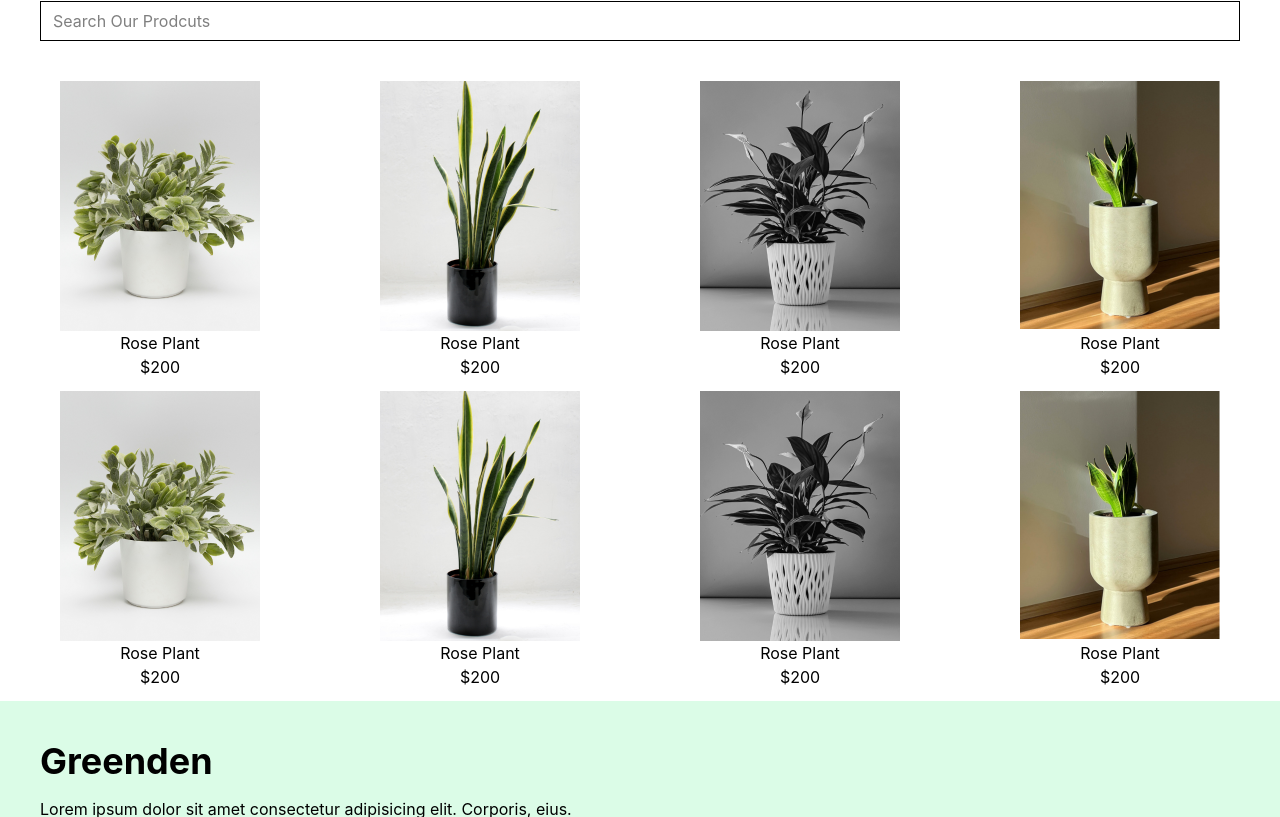
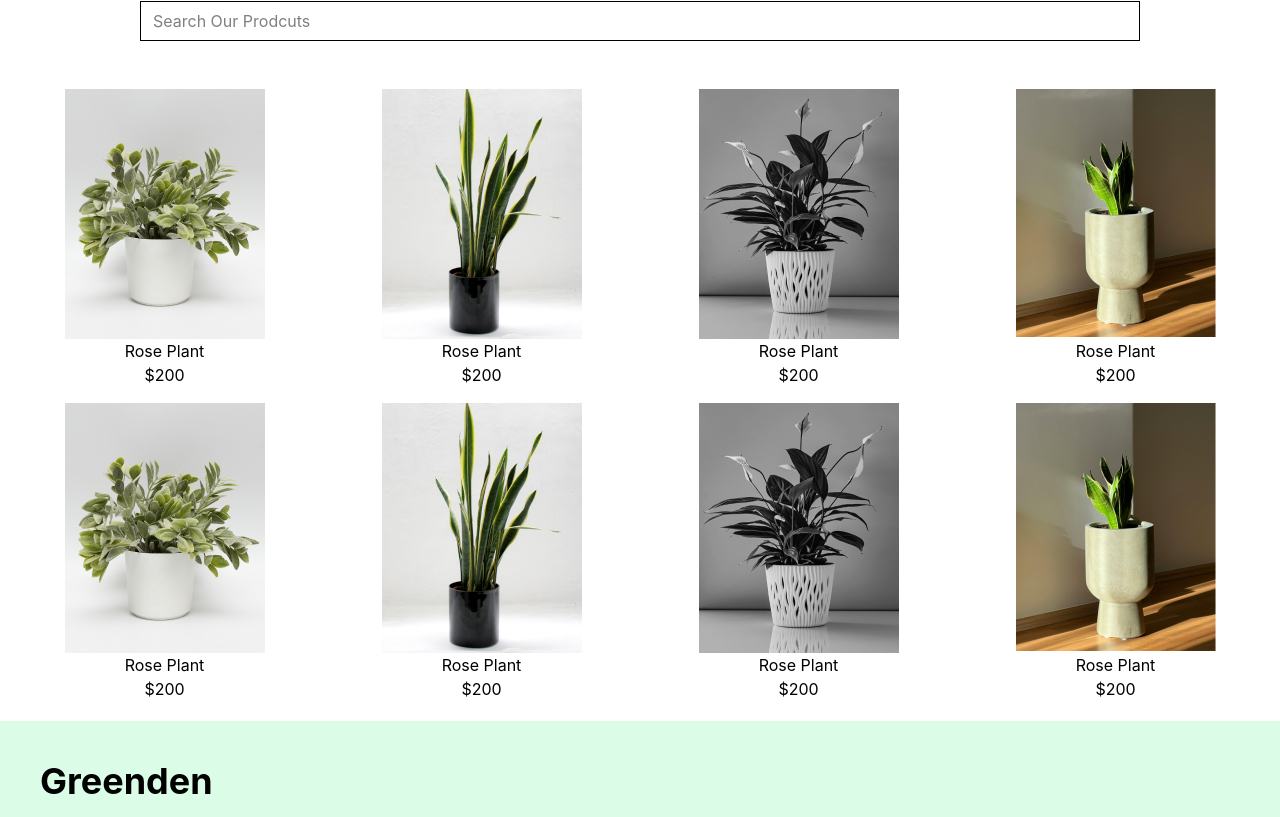
Before and after one commit to saik2004/Greenden-Tailwind-Css, a website: page product.html in a window 1280 px wide. Shown: the part 127-944 px from the top of the page. Drawn offline with Linux system fonts and the light colour scheme.

Commit message:
product updated

```diff
--- a/product.html
+++ b/product.html
@@ -39,8 +39,8 @@
 
 <section class="text-center justify-center mt-5">
       <h1 class="text-3xl font-bold">Our Products</h1>
-      <input type="email" placeholder="Search Our Prodcuts" class="border border-black mt-4 w-100 h-10 md:w-300 p-3">
-      <div class="grid grid-cols-2 mt-10 md:grid-cols-4">
+      <input type="email" placeholder="Search Our Prodcuts" class="border border-black mt-4 w-70 h-10 md:w-180 lg:w-250 p-3">
+      <div class="grid grid-cols-2 mt-10 md:grid-cols-4 gap-1 p-2">
         <div class="mb-3">
           <img
             src="./images/plant_1.png"
```
Also changed, not shown: src/output.css.
